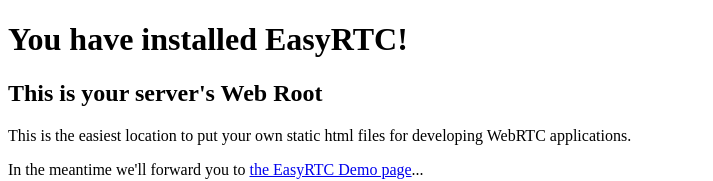
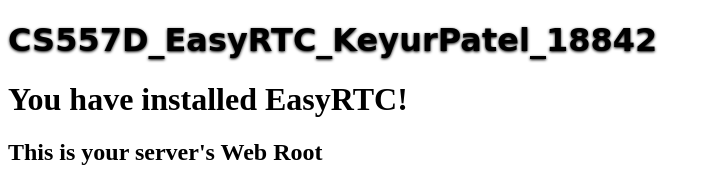
Before and after one commit to keyur1363/node-video-chat-app-easyRTC, a website: page static/index.html in a window 1280 px wide. Shown: the top 181 px of the page, without its empty margins (0-713 px from the left). Drawn offline with Linux system fonts and the light colour scheme.

Commit message:
title added

```diff
--- a/static/index.html
+++ b/static/index.html
@@ -5,8 +5,19 @@
     <script type="text/javascript">
         function forward(){ window.location = "/demos/";}
     </script>
+    <style>
+         #label{
+
+                    color:black;
+                    font-family: "Great Vibes", cursive;
+                        text-shadow: 0 1px 3px #000;
+         }
+   </style>
+
 </head>
 <body onload="setTimeout('forward()', 10000)">
+    <h1 id="label">CS557D_EasyRTC_KeyurPatel_18842</h1>
+
     <h1>You have installed EasyRTC!</h1>
 
     <h2>This is your server's Web Root</h2>
```
